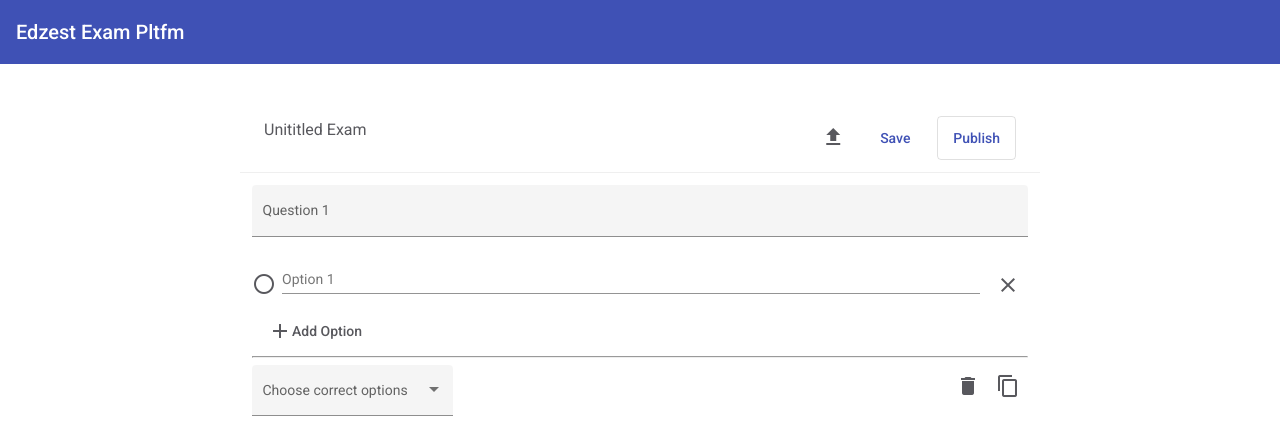
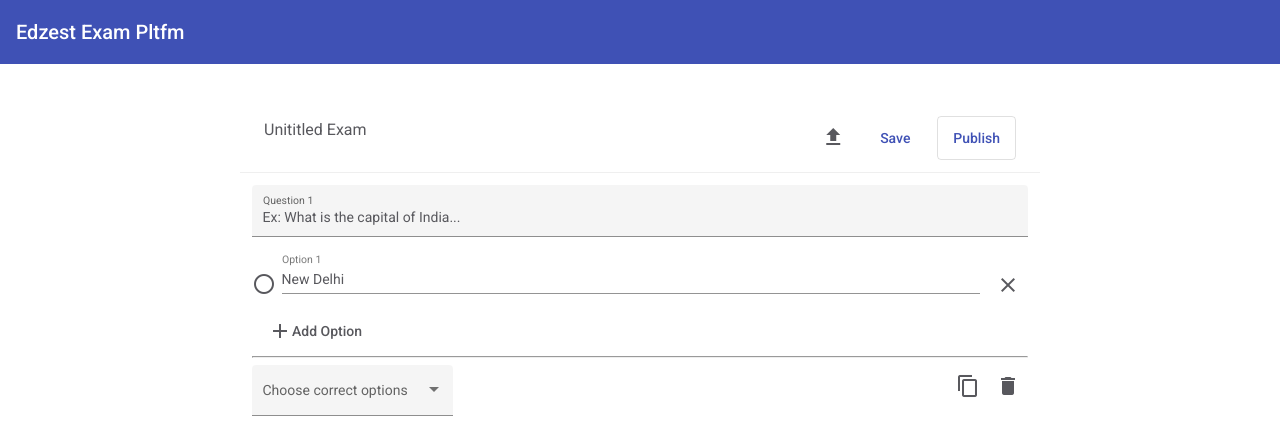
Before and after one commit to edzest/eep-dashboard, an Angular app: page /admin/create-test in a window 1280 px wide. Shown: the top 436 px of the page. Built offline with nearby package versions, Linux system fonts and the light colour scheme.

Commit message:
Implement delete question functionality

```diff
--- a/src/app/admin-dashboard/create-test/create-test.component.css
+++ b/src/app/admin-dashboard/create-test/create-test.component.css
@@ -35,9 +35,29 @@
     display: flex;
     gap: 10px;
     justify-content: space-between;
+    flex-direction: row-reverse;
 }
 
 .footer-actions {
     display: flex;
     flex-direction: row-reverse;
 }
+
+.action-text {
+    text-decoration: underline dashed;
+    cursor: pointer;
+    color: var(--primary);
+}
+
+.info-message {
+    text-align: center;
+    padding: 24px 0;
+    color: var(--text);
+}
+
+
+.round-medium-image {
+    border-radius: 100%;
+    width: 25%;
+    margin: 24px;
+}
--- a/src/app/admin-dashboard/create-test/create-test.component.html
+++ b/src/app/admin-dashboard/create-test/create-test.component.html
@@ -12,12 +12,18 @@
         </div>
     </div>
     <div class="exam-builder">
+        <div *ngIf="allQuestions.length == 0" class="info-message">
+
+            <img src="../../../assets/images/socrates.jpeg" alt="socrates thinking" class="round-medium-image">
+            <p>Is it even a test, if it does not have a single question? </p>
+            <p>Click <span class="action-text" (click)="addNewQuestion()">here</span> to create one.</p>
+        </div>
         <div *ngFor="let question of allQuestions;let qIndex = index;">
             <div class="mcq">
                 <div class="question">
                     <mat-form-field style="width: 100%;" appearance="fill">
                         <mat-label>Question {{qIndex + 1}}</mat-label>
-                        <textarea matInput cdkTextareaAutosize placeholder="{{question.question}}"></textarea>
+                        <textarea matInput cdkTextareaAutosize placeholder="{{question.question}}" value="{{question.question}}"></textarea>
                     </mat-form-field>
                 </div>
                 <div class="options">
@@ -52,6 +58,18 @@
                     <hr>
 
                     <div class="footer">
+                        <div id="footer-actions">
+                            <button mat-icon-button aria-label="duplicate" matTooltip="Duplicate">
+                                <mat-icon (click)="duplicateQuestion()">
+                                    content_copy
+                                </mat-icon>
+                            </button>
+                            <button mat-icon-button aria-label="delete" matTooltip="Delete">
+                                <mat-icon (click)="deleteQuestion(qIndex)">
+                                    delete
+                                </mat-icon>
+                            </button>
+                        </div>
                         <div id="correct-answer-container" *ngIf="allQuestions[qIndex].options.length > 0">
                             <mat-form-field appearance="fill">
                                 <mat-label>Choose correct options</mat-label>
@@ -72,18 +90,6 @@
                                 </mat-select>
                             </mat-form-field>
                         </div>
-                        <div id="footer-actions">
-                            <button mat-icon-button aria-label="delete" matTooltip="Delete">
-                                <mat-icon (click)="deleteQuestion()">
-                                    delete
-                                </mat-icon>
-                            </button>
-                            <button mat-icon-button aria-label="duplicate" matTooltip="Duplicate">
-                                <mat-icon (click)="duplicateQuestion()">
-                                    content_copy
-                                </mat-icon>
-                            </button>
-                        </div>
                     </div>
 
                 </div>
--- a/src/app/admin-dashboard/create-test/create-test.component.ts
+++ b/src/app/admin-dashboard/create-test/create-test.component.ts
@@ -24,15 +24,12 @@ export class CreateTestComponent implements OnInit {
       'question': 'Ex: What is the capital of India...',
       'options': [{
         id: 0,
-        option: ''
+        option: 'New Delhi'
       }]
     }
   ];
 
   correctAnswers = new FormControl();
-
-  toppingList: string[] = ['Extra cheese', 'Mushroom', 'Onion', 'Pepperoni', 'Sausage', 'Tomato'];
-
 
   constructor() { }
 
@@ -80,8 +77,12 @@ export class CreateTestComponent implements OnInit {
 
   }
 
-  deleteQuestion() {
-
+  /**
+   * Removes the question at index 'qIndex' from 'allQuestions'
+   * @param qIndex Question index
+   */
+  deleteQuestion(qIndex: number) {
+    this.allQuestions.splice(qIndex, 1);
   }
 
   /**
@@ -96,5 +97,23 @@ export class CreateTestComponent implements OnInit {
   }
 
 
+  /**
+   * Adds a new question to 'allQuestions' array
+   */
+  addNewQuestion() {
+    const question: McqQuestion = {
+      question: 'What is the capital of India?',
+      options: [
+        {
+          id: 0,
+          option: 'New Delhi'
+        }
+      ]
+    };
+
+    this.allQuestions.push(question);
+  }
+
+
 
 }
```
Also changed, not shown: src/assets/images/socrates.jpeg (added).
